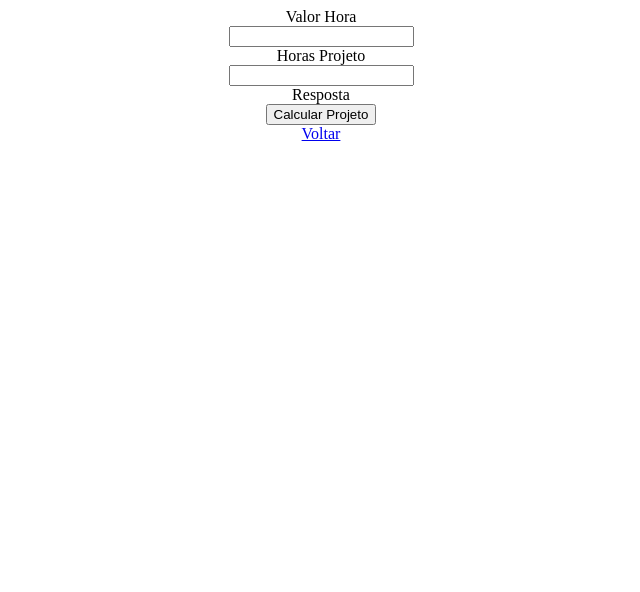
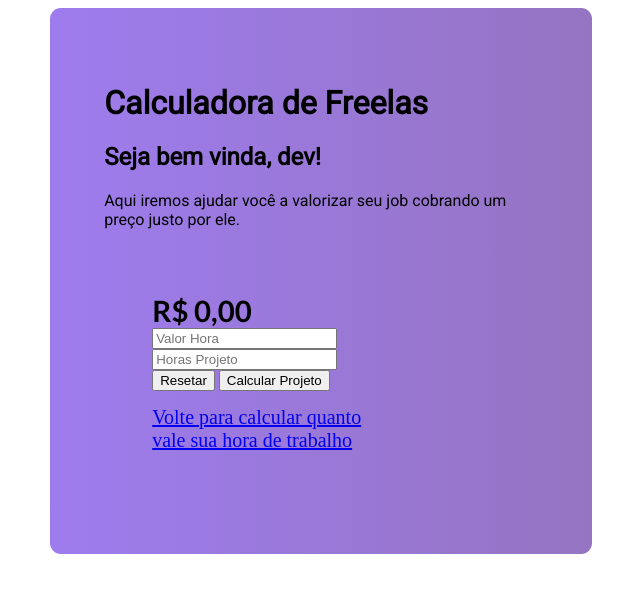
Before and after one commit to karlaathamiris/oficina-reprograma, a plain HTML site: page desafio.html in a window 1280 px wide. Shown: the whole page, without its empty margins (319-959 px from the left). Drawn offline with Linux system fonts and the light colour scheme.

Commit message:
desafio enviado

```diff
--- a/css/desafio.css
+++ b/css/desafio.css
@@ -1,3 +1,6 @@
+@import url("https://fonts.googleapis.com/css?family=Lato:400,700");
+@import url('https://fonts.googleapis.com/css2?family=Roboto&display=swap');
+
 body {
   display: flex;
   flex-direction: column;
@@ -5,3 +8,37 @@ body {
   align-items: center;
   box-sizing: border-box;
 }
+
+.background {
+  background-image: linear-gradient(to right, #9e7cee, #9574c2);
+  border-radius: 2%;
+}
+
+.card {
+  margin: center;
+  padding: 10%;
+}
+
+.display {
+  font-family: Roboto;
+}
+
+.calculator {
+  padding: 48px;
+  height: 20%;
+  width: 50%;
+  align-items: center;
+}
+
+#resposta {
+  font-family: Lato;
+  font-weight: 700;
+  font-size: 22pt;
+  color: black;
+  margin: 16px 0;
+}
+
+.display-footer {
+  margin-top: 15px;
+  font-size: 20px;
+}
--- a/desafio.html
+++ b/desafio.html
@@ -1,22 +1,48 @@
 <!DOCTYPE html>
-<html lang="en">
+<html lang="pt-BR">
   <head>
     <meta charset="UTF-8" />
     <meta name="viewport" content="width=device-width, initial-scale=1.0" />
-    <title>Workshop - Desafio</title>
+    <title>Workshop - Desafio { }</title>
     <link rel="stylesheet" type="text/css" href="css/desafio.css" />
   </head>
   <body>
-    <label for="valor-hora">Valor Hora</label>
-    <input type="number" id="valor-hora" />
+    <div class="background">
+      <div class="card">
+        <div class="display">
+          <div class="display-header">
+            <h1>
+              Calculadora de Freelas
+            </h1>
+            <h2>Seja bem vinda, dev!</h2>
+            <p>Aqui iremos ajudar você a valorizar seu job
+               cobrando um preço justo por ele.</p>
 
-    <label for="horas-projeto">Horas Projeto</label>
-    <input type="number" id="horas-projeto" />
+          </div>
 
-    <span id="resposta">Resposta</span>
-    <button onclick="calcular()">Calcular Projeto</button>
+        </div>
+        <div class="calculator">
 
-    <a href="index.html">Voltar</a>
+          <div class="form">
+            <span id="resposta">R$ 0,00</span>
+
+            <div class="input-wrapper">
+              <input type="number" id="valor-hora" placeholder="Valor Hora" />
+
+              <input type="number" id="horas-projeto" placeholder="Horas Projeto" />
+            </div>
+
+            <div class="form-footer">
+              <button onclick="resetar()">Resetar</button>
+              <button onclick="calcularValorTrabalho()">Calcular Projeto</button>
+            </div>
+            <div class="display-footer">
+              <a href="index.html">Volte para calcular quanto vale sua hora de trabalho</a>
+            </div>
+          </div>
+        </div>
+      </div>
+    </div>
 
     <script type="text/javascript" src="js/desafio.js"></script>
   </body>
--- a/js/desafio.js
+++ b/js/desafio.js
@@ -0,0 +1,18 @@
+var inputValorHora = document.querySelector("#valor-hora")
+var inputHorasProjeto = document.querySelector("#horas-projeto")
+
+function calcularValorTrabalho(){
+    var horasTrab = inputValorHora.value
+    var horasProjeto = inputHorasProjeto.value
+
+   var valorProjeto = horasTrab * horasProjeto
+
+    document.querySelector("#resposta").textContent = "R$ " + valorProjeto.toFixed(2)
+
+}
+
+function resetar(){
+    document.querySelector("#valor-hora").value = ""
+    document.querySelector("#horas-projeto").value = ""
+    document.querySelector("#resposta").textContent = "R$ 0,00"
+}
```
Also changed, not shown: img/clock.png (added).
